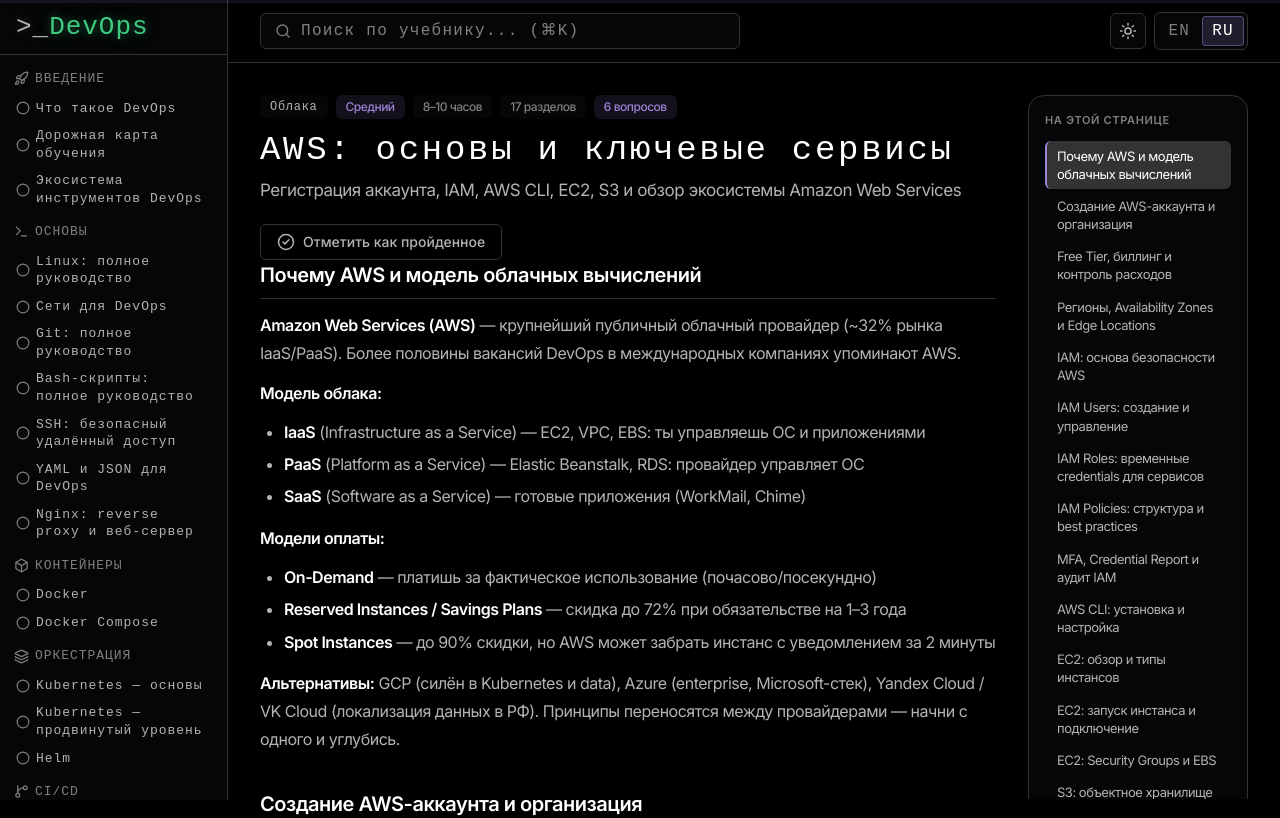
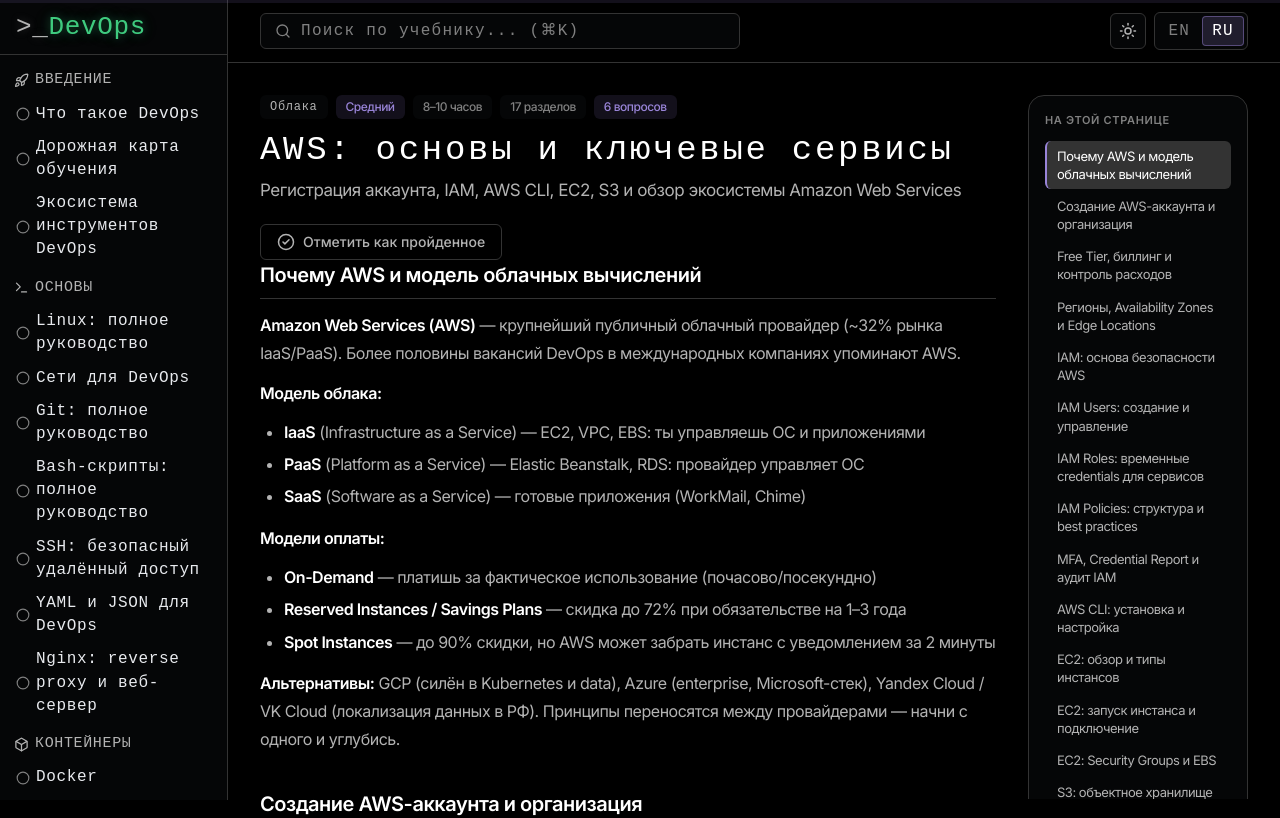
Before and after one commit to Zirvey/DevOps-Learn, a React (Vite) app: page /chapter/aws-basics in a window 1280 px wide. Shown: the top 818 px of the page. Built offline with nearby package versions, Linux system fonts and the light colour scheme; a web font is replaced by a local one.

Commit message:
Increase sidebar font size and text contrast for readability.
Co-authored-by: Zirvey <Zirvey@users.noreply.github.com>

```diff
--- a/src/index.css
+++ b/src/index.css
@@ -72,7 +72,7 @@
   flex-direction: column;
   overflow: hidden;
   font-family: var(--font-terminal-retro);
-  letter-spacing: 0.06em;
+  letter-spacing: 0.04em;
   font-variation-settings: 'ELSH' 2;
 }
 
@@ -84,8 +84,23 @@
   font-variation-settings: inherit;
 }
 
+.sidebar .nav-module-title {
+  font-size: 0.9375rem;
+  color: var(--color-ash-gray);
+}
+
 .sidebar .nav-chapter {
-  font-size: 0.8125rem;
+  font-size: 1rem;
+  line-height: 1.45;
+  color: var(--color-bone-white);
+}
+
+.sidebar .nav-chapter:hover {
+  color: var(--color-ghost-white);
+}
+
+.sidebar .check-icon {
+  color: var(--color-steel-gray);
 }
 
 .sidebar-header {
```
